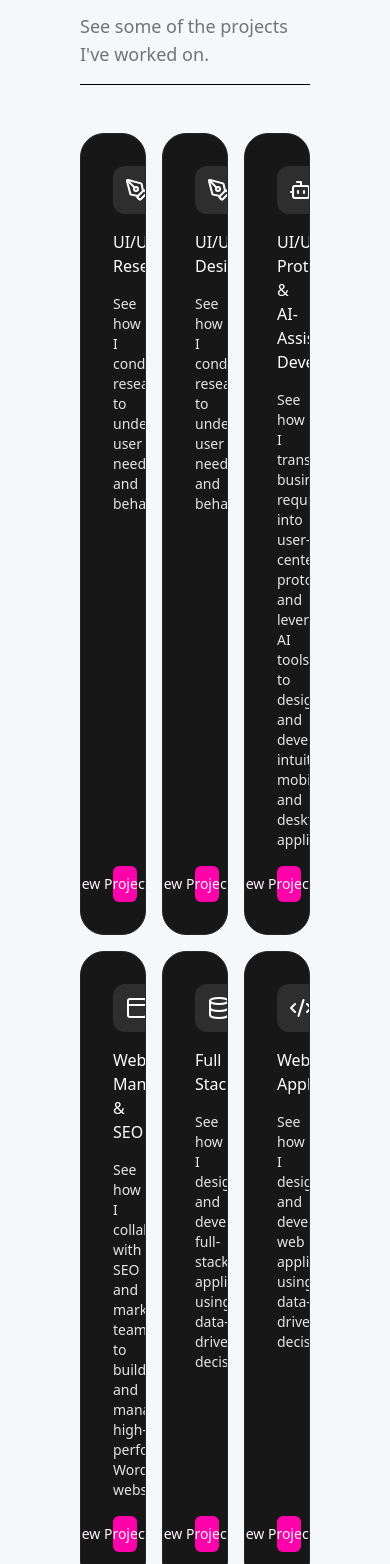
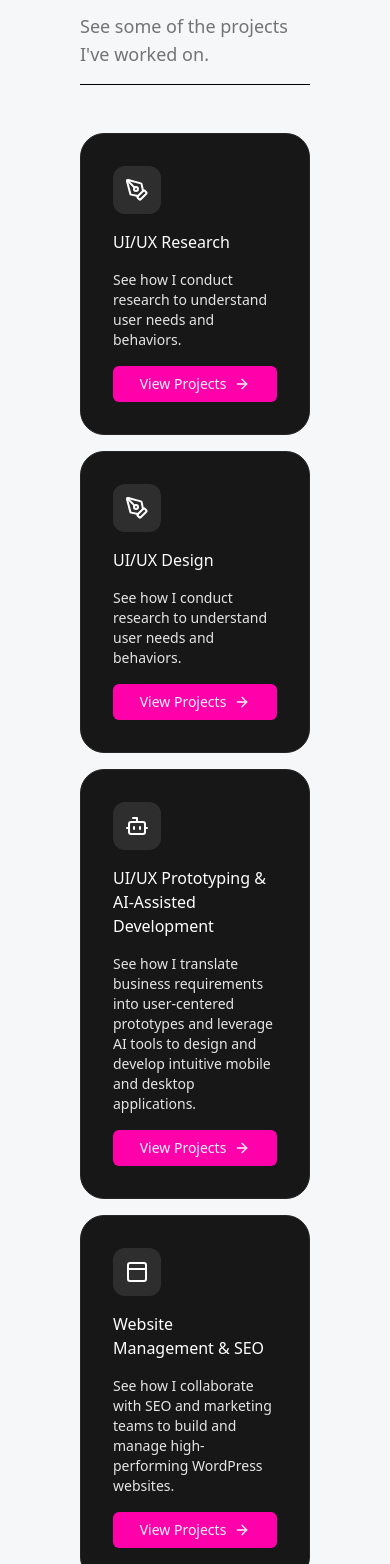
Before and after one commit to frncs-dc/portfolio, a Next.js app: page /projects in a window 390 px wide. Shown: the part 124-1688 px from the top of the page. Built offline with nearby package versions, Linux system fonts and the light colour scheme.

Commit message:
feat: projectsSection now mobile responsive

```diff
--- a/src/components/projectsSection.js
+++ b/src/components/projectsSection.js
@@ -29,7 +29,7 @@
     return (
         <section className="relative z-10 min-h-screen flex flex-col py-12">
             {/* Project Category Spotlight Cards */}
-            <div className="flex flex-row gap-4 mb-4">
+            <div className="flex flex-col gap-4 mb-4 lg:flex-row">
                 <SpotlightCard
                     className="flex-1 text-white"
                     onClick={handleNavigate("/projects/uiux-research")}
@@ -167,7 +167,7 @@
                 </SpotlightCard>
             </div>
 
-            <div className="flex flex-row gap-4">
+            <div className="flex flex-col gap-4 lg:flex-row">
                 <SpotlightCard
                     className="flex-1 text-white"
                     onClick={handleNavigate("/projects/website-management")}
```
